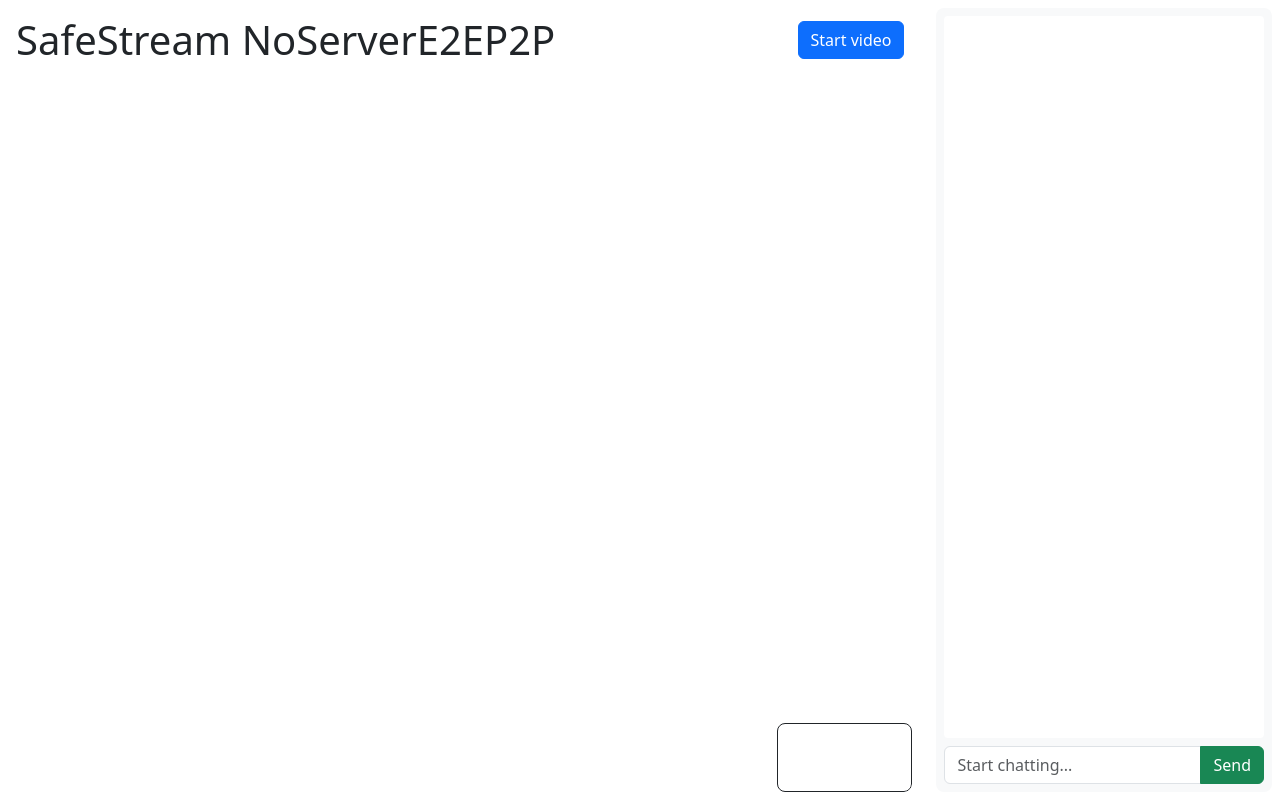
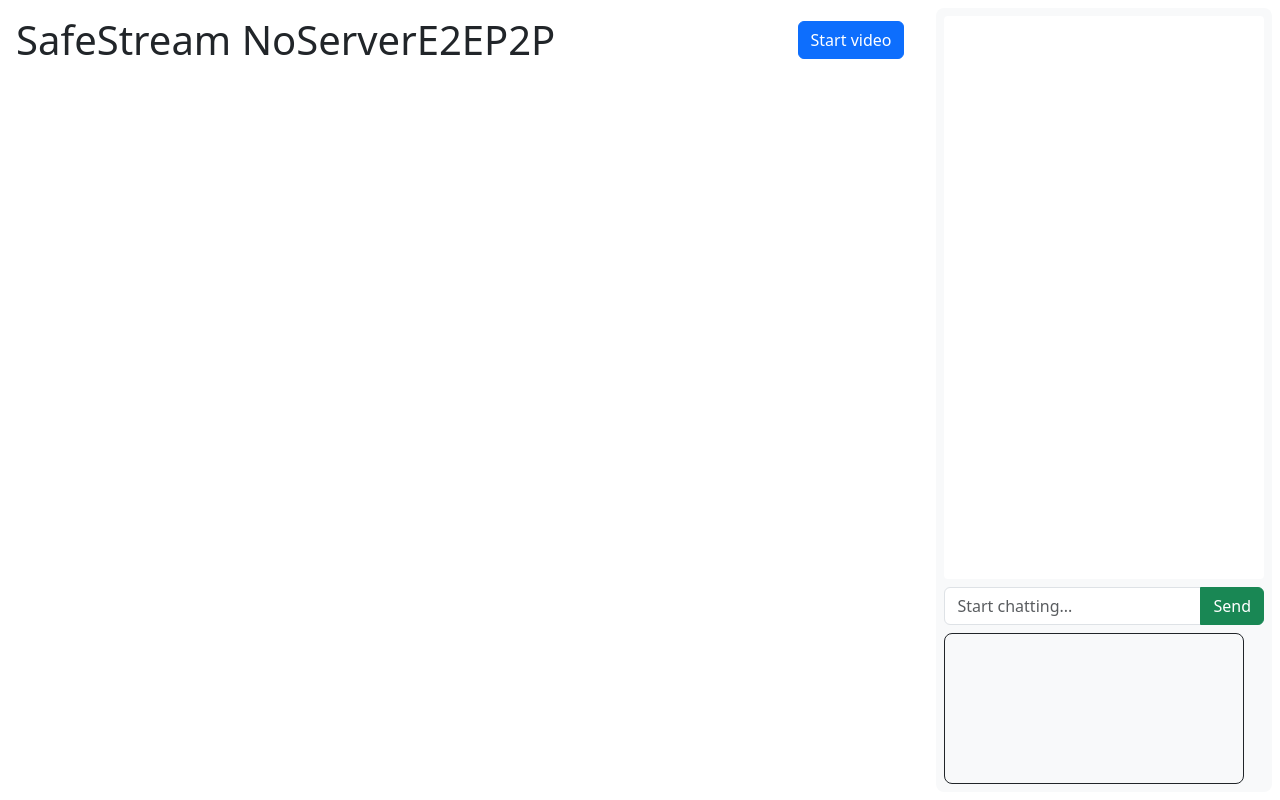
Before and after one commit to adrialfonso/safestream, a website: page public/index.html in a window 1280 px wide. Drawn offline with nearby package versions, Linux system fonts and the light colour scheme; no server answers.

Commit message:
Reorganized localVideo media stream positioning

```diff
--- a/public/index.html
+++ b/public/index.html
@@ -11,7 +11,7 @@
 
   <div class="main-container d-flex vh-100 p-2 gap-4">
 
-  <div id="video-container" class="bg-white rounded-3 p-2 d-flex flex-column flex-grow-1 position-relative overflow-hidden">
+    <div id="video-container" class="bg-white rounded-3 p-2 d-flex flex-column flex-grow-1 position-relative overflow-auto">
       <div class="d-flex justify-content-between align-items-center mb-3">
         <h1 class="text-dark mb-0">SafeStream NoServerE2EP2P</h1>
         <button id="start-btn" class="btn btn-primary">Start video</button>
@@ -19,16 +19,16 @@
 
       <div id="remoteVideos" class="flex-grow-1">
       </div>
-    <video id="localVideo" class="position-absolute bottom-0 end-0 border border-dark rounded-3"
-           autoplay muted></video>
     </div>
 
-  <div id="chat-container" class="bg-light rounded-3 p-2 d-flex flex-column" style="max-width: 700px">
+    <div id="chat-container" class="bg-light rounded-3 p-2 d-flex flex-column">
       <div id="chat" class="bg-white rounded-1 p-2 overflow-auto mb-2 flex-grow-1"></div>
       <div class="input-group">
         <input type="text" id="message" placeholder="Start chatting..." class="form-control">
         <button id="send-btn" class="btn btn-success">Send</button>
       </div>
+      <video id="localVideo" class="border border-dark rounded-3 mt-2"
+             autoplay muted></video>
     </div>
   </div>
 
--- a/public/styles.css
+++ b/public/styles.css
@@ -5,26 +5,30 @@
     padding: 0 5%;
 }
 
-.remote-video-container {
-    max-width: 400px;
-}
-
-.remote-video {
-    width: 90%;
-    height: 100%;
-    object-fit: contain;
+#chat-container {
+    width: fit-content;
+    min-width: 300px;
 }
 
 #localVideo {
-    position: absolute;
-    width: 15%;
-    min-width: 120px;
-    max-width: 200px;
-    z-index: 2;
+    width: 300px;
+    min-width: 250px;
+    max-width: 400px;
     object-fit: contain;
 }
 
 #chat p {
     margin: 5px 0;
     padding: 0;
+    overflow-wrap: break-word;
 }
+
+.remote-video-container {
+    max-width: 400px;
+}
+
+.remote-video {
+    width: 78%;
+    height: 100%;
+    object-fit: contain;
+}
```
Lines whose indentation alone changed are shown as unchanged.
